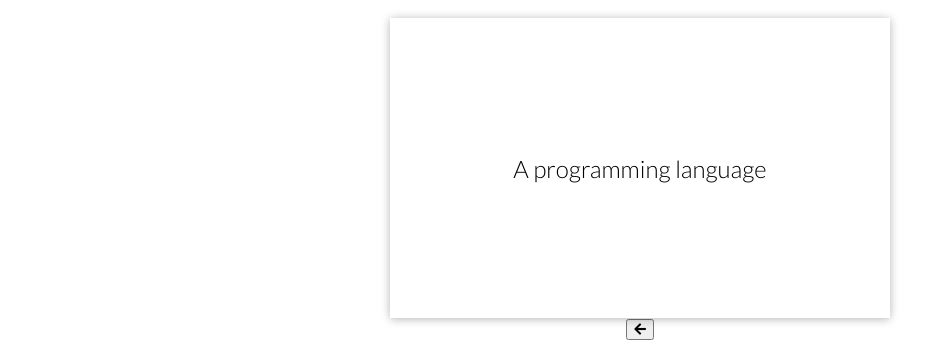
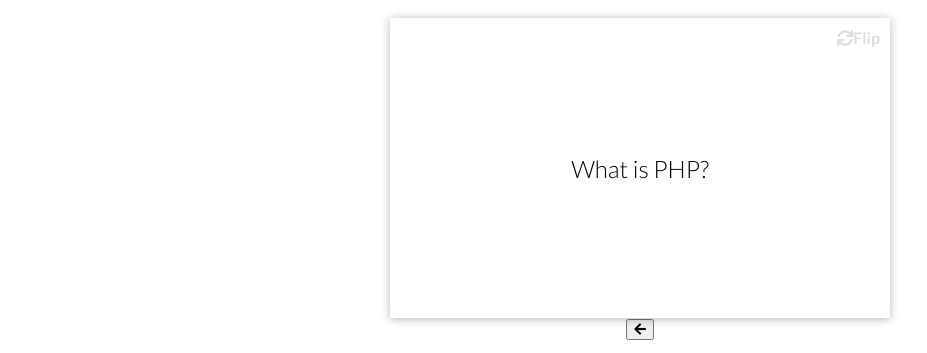
Before and after one commit to Svejdam13/MemoryCards, a plain HTML site: page index.html in a window 1280 px wide. Shown: the part 134-487 px from the top of the page, without its empty margins (0-927 px from the left). Drawn offline with Linux system fonts and the light colour scheme.

Commit message:
style.css

```diff
--- a/style.css
+++ b/style.css
@@ -60,11 +60,17 @@ h1 button{
   left: 0;
   height: 100%;
   width: 100%;
+  transform: translate(50%) rotateY(-10deg);
+  transition: transform 0.4s ease, opacity 0.4s ease;
 }
 .card.active{
   cursor: pointer;
   opacity: 1;
   z-index: 10;
+  transform: translate(0) rotateY(0deg);
+}
+.card.left{
+  transform: translate(-50%) rotateY(10deg);
 }
 .inner-card{
   box-shadow: 0 1px 10px rgba(0,0,0,0.3);
@@ -72,9 +78,15 @@ h1 button{
   height: 100%;
   width: 100%;
   position: relative;
+  transform-style: preserve-3d;
+  transition: transform 0.4s ease;
+}
+.card.show-answer .inner-card{
+  transform: rotateX(180deg);
 }
 .inner-card-front,
 .inner-card-back{
+  backface-visibility: hidden;
   position: absolute;
   top: 0;
   left: 0;
@@ -85,3 +97,22 @@ h1 button{
   width: 100%;
   background: #fff;
 }
+
+.inner-card-front{
+  transform: rotateX(0deg);
+  z-index: 2;
+}
+.inner-card-back{
+  transform: rotateX(180deg);
+}
+.inner-card-front::after,
+.inner-card-back::after{
+  content: '\f021 Flip';
+  font-family: 'Font Awesome 5 Free', Lato, sans-serif;
+  position: absolute;
+  top: 10px;
+  right: 10px;
+  font-weight: bold;
+  font-size: 16px;
+  color: #ddd;
+}
```
